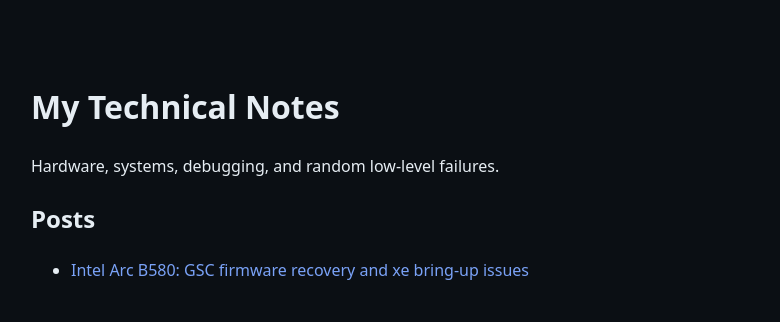
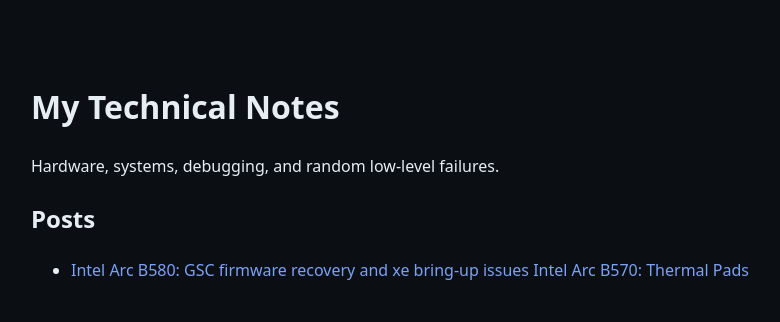
Before and after one commit to jyeh2/Projecc, a plain HTML site: page index.html in a window 1280 px wide. Shown: the whole page, without its empty margins (209-989 px from the left). Drawn offline with Linux system fonts and the light colour scheme.

Commit message:
Update index.html

```diff
--- a/index.html
+++ b/index.html
@@ -19,6 +19,9 @@
         <a href="posts/2026-05-arc-b580-gsc-recovery.html">
           Intel Arc B580: GSC firmware recovery and xe bring-up issues
         </a>
+        <a href="posts/2026-03-arc-b570-thermalpads.html">
+          Intel Arc B570: Thermal Pads
+        </a>
       </li>
     </ul>
 
```
